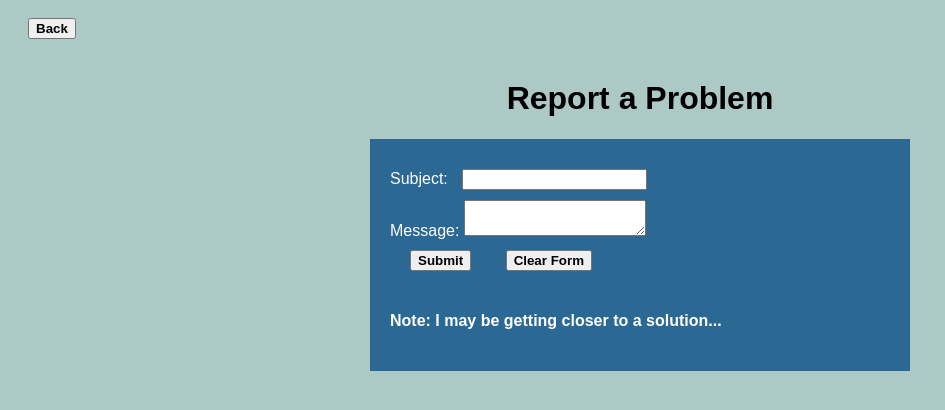
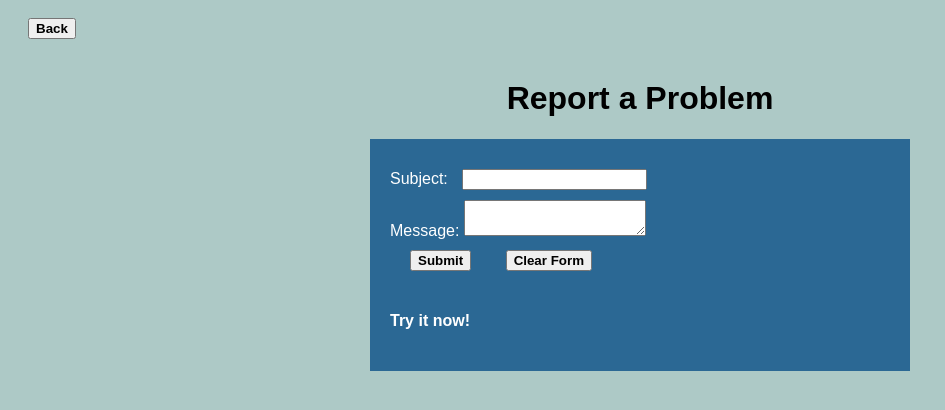
Before and after one commit to TriforceGB/HGV-Webapp, a Flask app: page /report in a window 1280 px wide. Shown: the top 410 px of the page, without its empty margins (0-945 px from the left). Run offline with Flask 3, Linux system fonts and the light colour scheme.

Commit message:
modified

```diff
--- a/templates/index.html
+++ b/templates/index.html
@@ -42,7 +42,7 @@
             <button type="submit">Submit</button>
             <button type="reset">Clear Form</button>
         </form>
-        <h4>Note: I may be getting closer to a solution...</h4>
+        <h4>Try it now!</h4>
     </div>
 </body>
 
```
